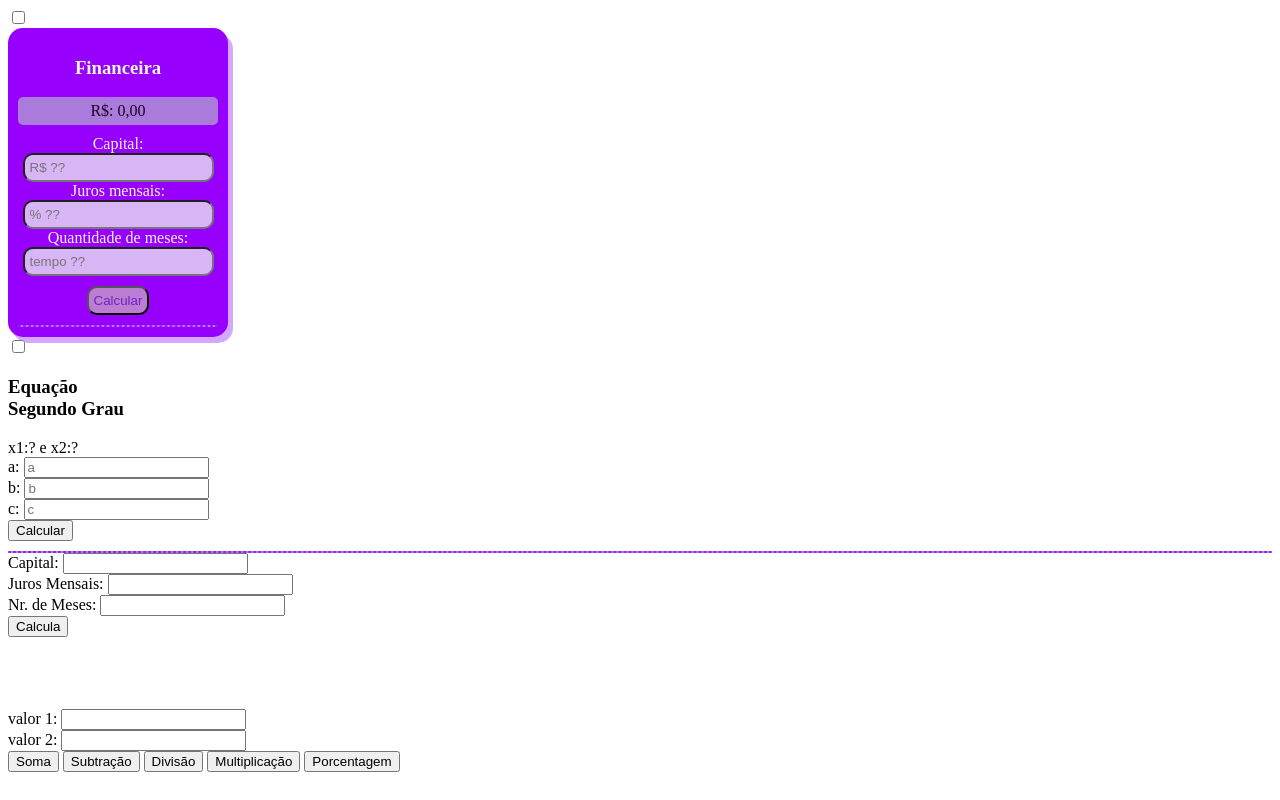
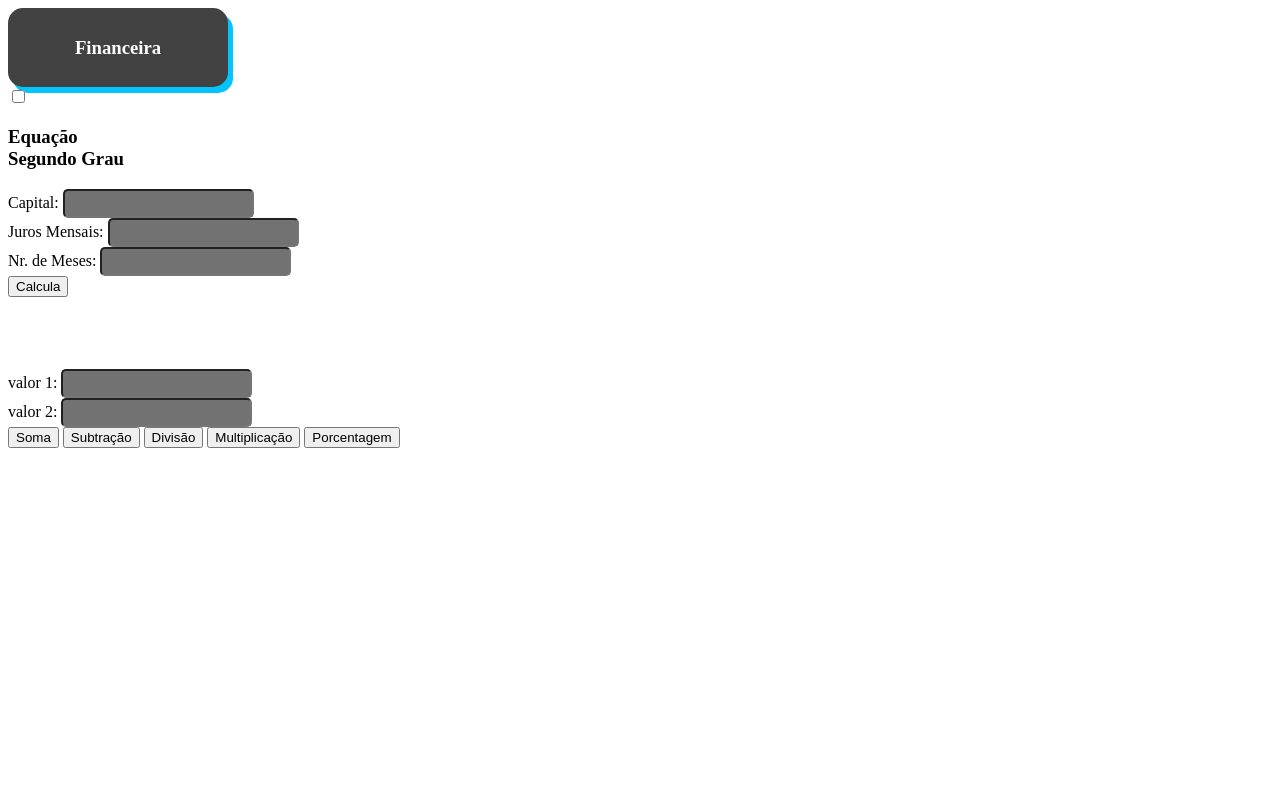
Before and after one commit to manuachylla/primeirog_3t, a plain HTML site: page index.html in a window 1280 px wide. Drawn offline with Linux system fonts and the light colour scheme.

Commit message:
Update geral.css

```diff
--- a/geral.css
+++ b/geral.css
@@ -1,48 +1,57 @@
 .calc {
-    background: rgb(151, 0, 252);
-    color: beige;
+  background: rgb(66, 66, 66);
+  color: rgb(255, 255, 255);
   width: 200px;
   padding: 10px;
   border-radius: 15px;
   text-align: center;
-    box-shadow: 5px 6px rgb(213, 168, 255);
+  box-shadow: 5px 6px rgb(4, 195, 253)
 }
-.calc input {
-    background: rgb(216, 181, 245);
-    color: black;
-    border-radius: 10px;
+input {
+background: rgb(114, 114, 114);
+color: rgb(0, 0, 0);
+border-radius: 5px;
 padding: 5px;
 }
-.calc input:focus {
-    background:blueviolet
-    color: blue
+.calc input:focus{
+  background: black;
+  color: yellow;
 }
 #spTotal {
-background: rgb(170, 123, 218);
-color: rgb(25, 2, 34);
-border-radius: 5px;
-padding: 5px;
-margin-bottom: 10px;
+background: rgb(0, 0, 0);
+color: aliceblue;
+border-radius: 10px;
+padding: 10px;
+margin-bottom: 12px;
 }
 .calc button {
-    background: rgb(187, 126, 211);
-    color: rgb(115, 33, 197);
+  background: black;
+  color: white;
   border-radius: 10px;
   padding: 5px;
   margin-top: 10px;
 }
-.calc button:hover{
-    background: rgb(129, 24, 170);
-    color: rgb(209, 201, 218);
+.calc button:hover {
+  background: rgb(255, 255, 255);
+  color: rgb(0, 0, 0);
   cursor: pointer;
+
 }
 #spLista {
   text-align: start;
   border-style: dashed;
-    border-color: blueviolet;
+  border-color: yellow;
   border-width: 1px;
   border-radius: 4px;
-    background: rgb(199, 120, 252);
-    color: rgb(110, 3, 250);
-    margin-top: 10px;
+  background: rgb(245, 11, 11);
+  color: blueviolet;
 }
+.calcF {
+  display: none;
+}
+#input-calcFin {
+  display: none;
+}
+#input-calcFin:checked + .calc .calcF{
+  display: block;
+}
```
Lines whose indentation alone changed are shown as unchanged.
